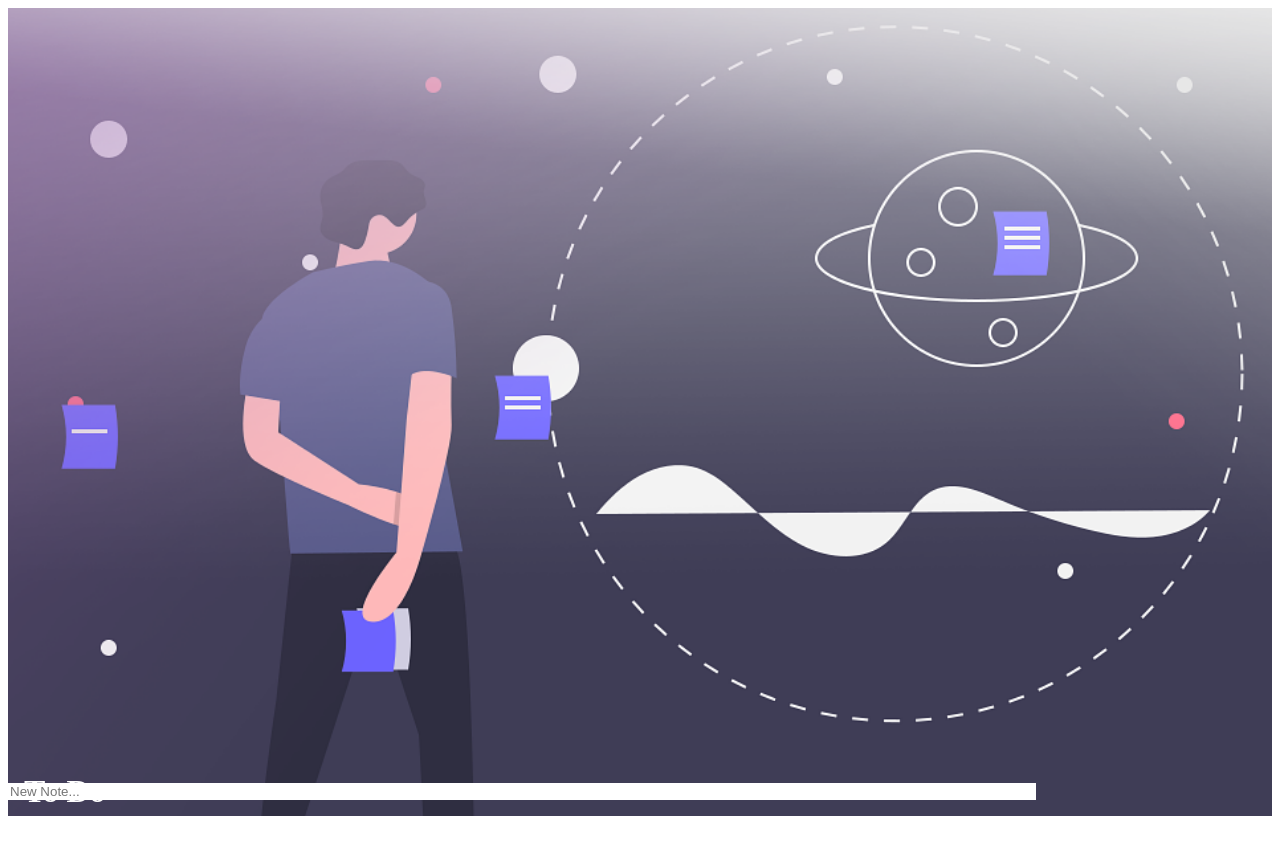
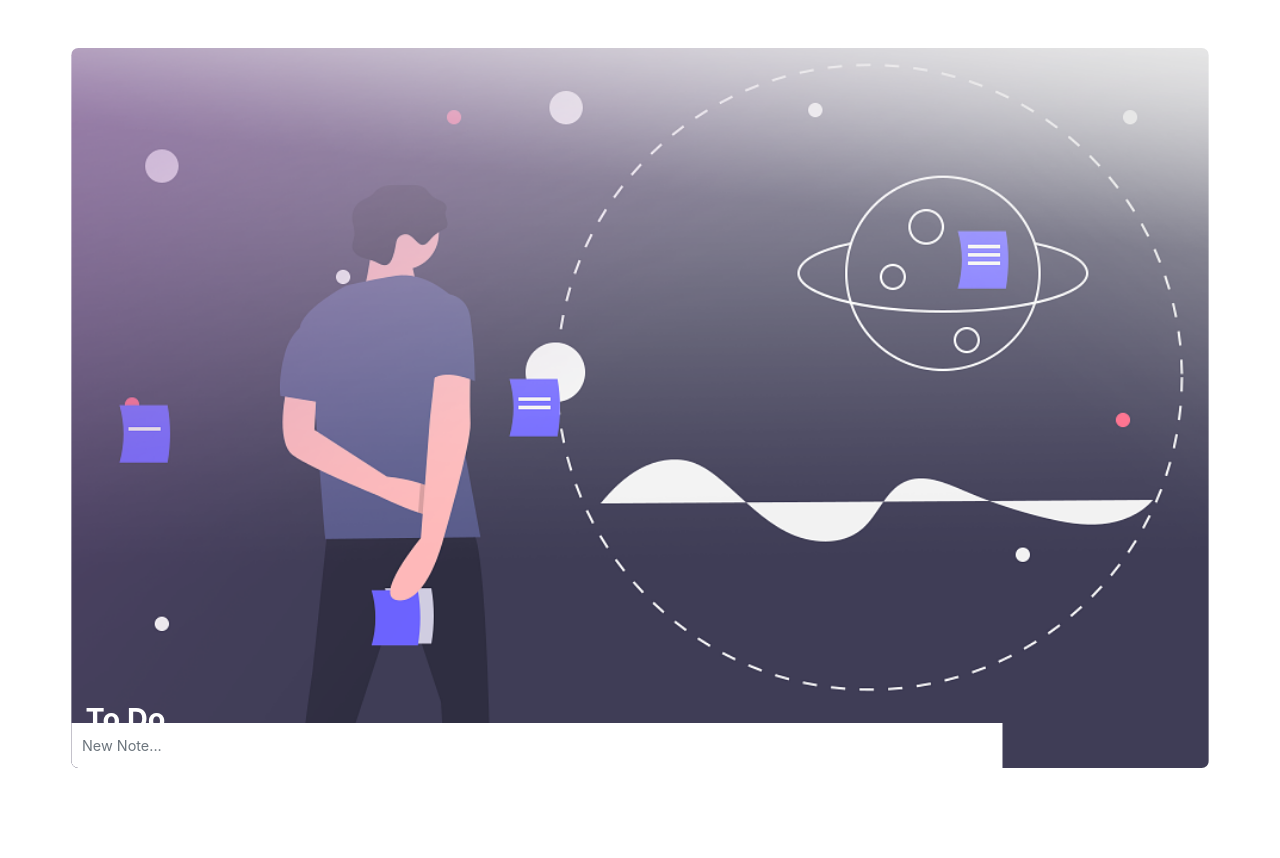
Before and after one commit to nathanlytang/inhabit, a website with bundled scripts: page index.html in a window 1280 px wide. After the commit the page ends 800 px from the top, so only its background shows below. Built offline with nearby package versions, Linux system fonts and the light colour scheme.

Commit message:
Window control and round corner CSS

```diff
--- a/styles.css
+++ b/styles.css
@@ -1,3 +1,67 @@
+html,
+body {
+    height: 100%;
+    line-height: 1.15;
+    overflow-y: hidden;
+}
+
+body {
+    transform: scale(0.9);
+    border-radius: 8px;
+}
+
+/* Window buttons */
+
+#window-controls {
+    position: absolute;
+    top: 0;
+    right: 0;
+    font-family: "Segoe MDL2 Assets";
+    font-size: 20px;
+    -webkit-app-region: no-drag;
+}
+
+#min-button {
+    float: left;
+}
+
+#close-button {
+    float: left;
+}
+
+#window-controls .button {
+    display: inline;
+    justify-content: center;
+    align-items: center;
+    padding: 10px;
+    user-select: none;
+    cursor: default;
+}
+
+#min-button:hover {
+    background: rgba(255,255,255,0.2);
+}
+
+#min-button:active {
+    background: rgba(255,255,255,0.3);
+}
+
+#close-button:hover {
+    background: rgb(218, 55, 74) !important;
+}
+
+#close-button:active {
+    background: #f1707a !important;
+    color: #000;
+}
+
+/* Container */
+
+.container {
+    height: 100%;
+    background-color: white;
+}
+
 #background-image {
     width: 100%;
 }
@@ -6,6 +70,7 @@
     position: relative;
     text-align: center;
     -webkit-app-region: drag;
+    font-family: -apple-system, BlinkMacSystemFont, 'Segoe UI', Roboto, Oxygen, Ubuntu, Cantarell, 'Open Sans', 'Helvetica Neue', sans-serif;
 }
 
 #title-label {
@@ -18,14 +83,91 @@
 #date {
     position: absolute;
     color: white;
-    bottom: 13px;
+    bottom: 22px;
     left: 20px;
 }
+
+/* Input form */
 
 #input-note {
     position: absolute;
     bottom: 0px;
     width: 80%;
     border: none;
-    border-top: 2px;
+    font-family: -apple-system, BlinkMacSystemFont, 'Segoe UI', Roboto, Oxygen, Ubuntu, Cantarell, 'Open Sans', 'Helvetica Neue', sans-serif;
 }
+
+.form-control {
+    display: block;
+    width: 100%;
+    height: calc(1.5em + 0.75rem + 2px);
+    padding: 0.375rem 0.75rem;
+
+    font-size: 1rem;
+    font-weight: 400;
+    line-height: 1.5;
+    color: #495057;
+    background-color: #fff;
+    background-clip: padding-box;
+    border: 1px solid #ced4da;
+    border-radius: 0px 0px 0px 8px;
+    transition: border-color 0.15s ease-in-out, box-shadow 0.15s ease-in-out;
+  }
+
+  @media (prefers-reduced-motion: reduce) {
+    .form-control {
+      transition: none;
+    }
+  }
+
+  .form-control::-ms-expand {
+    background-color: transparent;
+    border: 0;
+  }
+
+  .form-control:focus {
+    color: #495057;
+    background-color: #fff;
+    outline: 0;
+  }
+
+  .form-control::-webkit-input-placeholder {
+    color: #6c757d;
+    opacity: 1;
+  }
+
+  .form-control::-moz-placeholder {
+    color: #6c757d;
+    opacity: 1;
+  }
+
+  .form-control:-ms-input-placeholder {
+    color: #6c757d;
+    opacity: 1;
+  }
+
+  .form-control::-ms-input-placeholder {
+    color: #6c757d;
+    opacity: 1;
+  }
+
+  .form-control::placeholder {
+    color: #6c757d;
+    opacity: 1;
+  }
+
+  .form-control:disabled, .form-control[readonly] {
+    background-color: #e9ecef;
+    opacity: 1;
+  }
+
+  select.form-control:focus::-ms-value {
+    color: #495057;
+    background-color: #fff;
+  }
+
+  .form-control-file,
+  .form-control-range {
+    display: block;
+    width: 100%;
+  }
```
